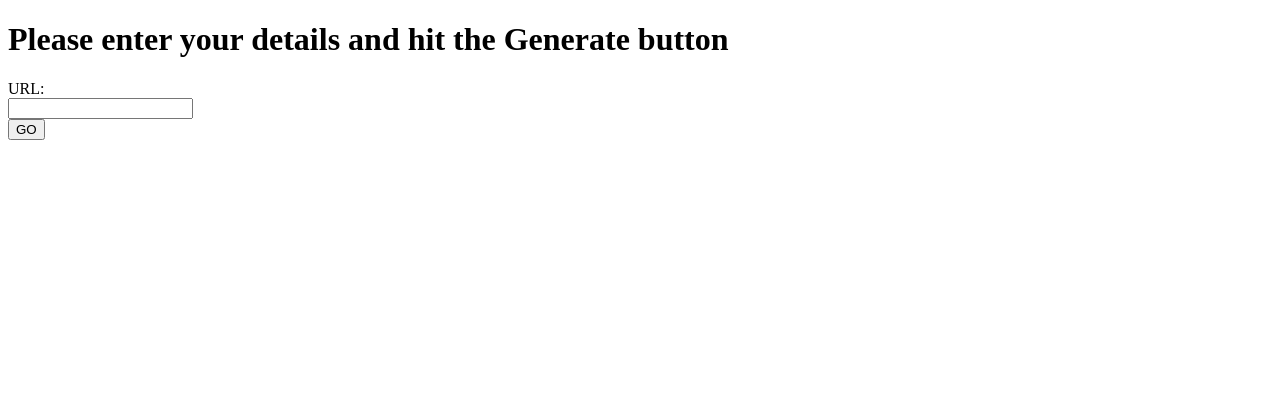
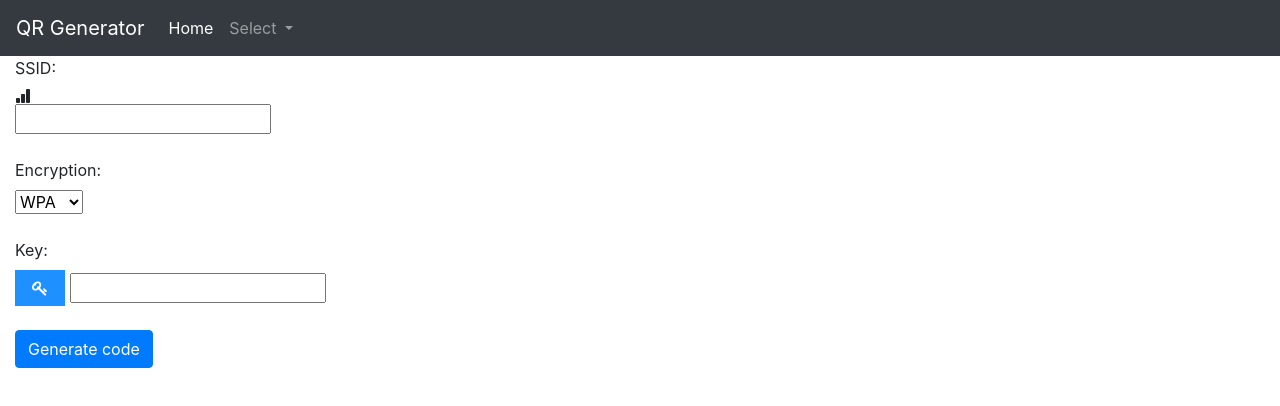
Before and after one commit to Hristo-Cholakov/qrCodeGenerator, a plain HTML site: page index.html in a window 1280 px wide. Drawn offline with nearby package versions, Linux system fonts and the light colour scheme.

Commit message:
Add Navbar and WIFI string

```diff
--- a/app.js
+++ b/app.js
@@ -1,6 +1,14 @@
 function codeGenerator(){
-    var urlString = document.getElementById("url").value;
-    new QRCode(document.getElementById("qr"), urlString);
+    // var urlString = document.getElementById("url").value;
+    var ssid = document.getElementById("ssid").value;
+console.log(ssid);
 
+var encr = document.getElementById("encr").value;
+
+console.log(encr);
+
+var key = document.getElementById("pass").value;
+    // new QRCode(document.getElementById("qr"), "WIFI:S:home.cweiske.de;T:WPA;P:2342;;");
+    new QRCode(document.getElementById("qr"), "WIFI:S:" + ssid + ";T:" + encr + ";P:" + key + ";;");
 
   }
--- a/index.html
+++ b/index.html
@@ -4,25 +4,66 @@
     <head>
         <meta charset="utf-8">
         <meta http-equiv="X-UA-Compatible" content="IE=edge">
-        <title>QR vCard Generator</title>
+        <title>QR Generator</title>
         <meta name="description" content="">
         <meta name="viewport" content="width=device-width, initial-scale=1">
-        <link rel="stylesheet" href="">
+        <link rel="stylesheet" href="styles.css">
+        <link rel="stylesheet" href="https://cdnjs.cloudflare.com/ajax/libs/font-awesome/4.7.0/css/font-awesome.min.css">
+        <link rel="stylesheet" href="https://cdn.jsdelivr.net/npm/bootstrap-icons@1.3.0/font/bootstrap-icons.css">
+        <link rel="stylesheet" href="https://stackpath.bootstrapcdn.com/bootstrap/4.3.1/css/bootstrap.min.css" integrity="sha384-ggOyR0iXCbMQv3Xipma34MD+dH/1fQ784/j6cY/iJTQUOhcWr7x9JvoRxT2MZw1T" crossorigin="anonymous">
         <script src="https://cdn.rawgit.com/davidshimjs/qrcodejs/gh-pages/qrcode.min.js"></script>
         <script src="app.js"></script>
 
     </head>
     <body>
-        <h1>Please enter your details and hit the Generate button</h1>
-        <div id="form">
-            <form action="/action_page.php">
-                <label for="fname">URL:</label><br>
-                <input type="text" id="url" name="url"><br>
+        <nav class="navbar navbar-expand-lg navbar navbar-dark bg-dark">
+            <a class="navbar-brand" href="#">QR Generator</a>
+            <button class="navbar-toggler" type="button" data-toggle="collapse"
+            data-target="#navbarSupportedContent" aria-controls="navbarSupportedContent"
+            aria-expanded="false" aria-label="Toggle navigation">
+              <span class="navbar-toggler-icon"></span>
+            </button>
 
-                <button type="button" onclick="codeGenerator()">GO</button>
-              </form>
-        </div>
-        <div id="qr"></div>
+            <div class="collapse navbar-collapse" id="navbarSupportedContent">
+              <ul class="navbar-nav mr-auto">
+                <li class="nav-item active">
+                  <a class="nav-link" href="#">Home <span class="sr-only">(current)</span></a>
+                </li>
+                 <li class="nav-item dropdown">
+                  <a class="nav-link dropdown-toggle" href="#" id="navbarDropdown" role="button"
+                  data-toggle="dropdown" aria-haspopup="true" aria-expanded="false">Select
+                  </a>
+                  <div class="dropdown-menu" aria-labelledby="navbarDropdown">
+                    <a class="dropdown-item" href="#">URL</a>
+                    <a class="dropdown-item" href="#">WiFi</a>
+                    <div class="dropdown-divider"></div>
+                    <a class="dropdown-item" href="#">Something else here</a>
+                  </div>
+                </li>
+               </ul>
+            </div>
+          </nav>
+        <!-- <h1>Please enter your details and hit the Generate button</h1> -->
+            <div id="form" class="container-fluid">
+                <form action="/action_page.php">
+                <label for="ssid">SSID:</label><br>
+                <i class="input-group bi bi-bar-chart-fill"></i><input type="text" id="ssid" name="ssid"><br><br>
+                <label for="encr">Encryption:</label><br>
+                <select id="encr" name="encr">
+                    <option value="WPA">WPA</option>
+                    <option value="WPA2">WPA2</option>
+                    <option value="WEB">WEB</option>
+                    <option value="None">None</option>
+                  </select><br><br>
+                <label for="pass">Key:</label><br>
+                <i class="fa fa-key icon"></i> <input type="password" id="pass" name="pass"><br><br>
+                <button type="button" class="btn btn-primary" onclick="codeGenerator()">Generate code</button><br>
+                </form>
+            </div>
+        <br><div id="qr" class="container"></div><br>
+            <div id="wifi">
+
+            </div>
 
     </body>
 </html>
--- /dev/null
+++ b/styles.css
@@ -0,0 +1,11 @@
+/* #form {
+    text-align: left;
+    margin: auto;
+} */
+.icon {
+    padding: 10px;
+    background: dodgerblue;
+    color: white;
+    min-width: 50px;
+    text-align: center;
+  }
```
